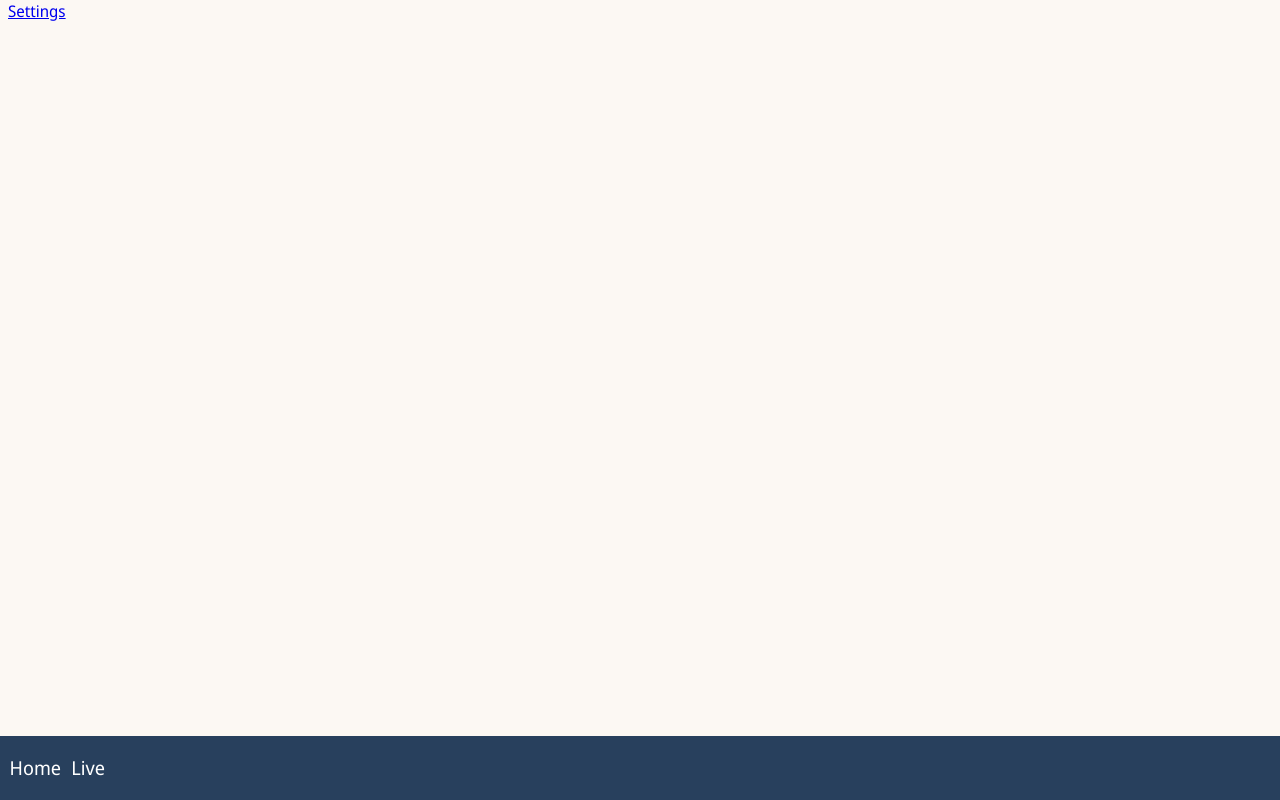
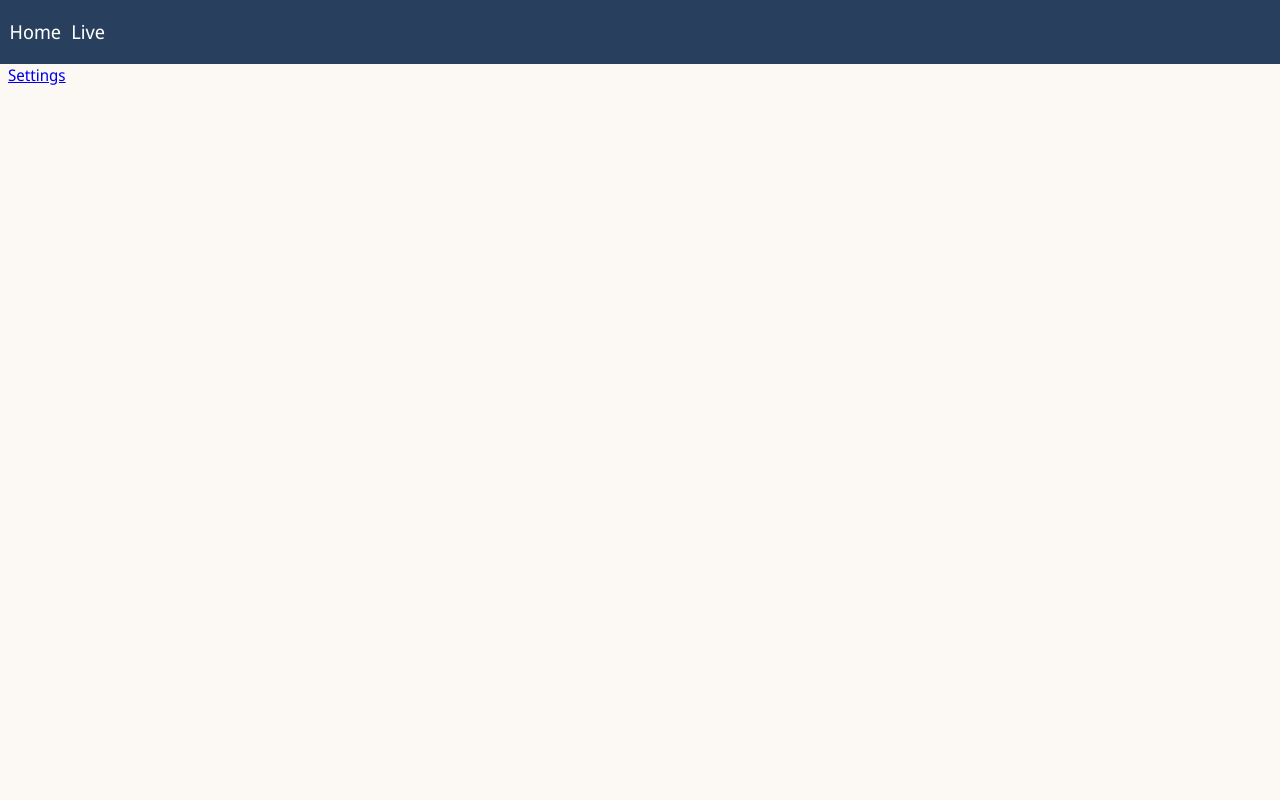
Before and after one commit to hiway/piebus, a Python web app: template src/piebus/templates/admin/index.html in a window 1280 px wide. Run offline with Jinja, Linux system fonts and the light colour scheme; the template is opened without the code that fills it: most values are stand-ins (such as "Sample title", 1, 10 or a date in 2020).

Commit message:
Switch to top navigation bar above 600px wide.

```diff
--- a/src/piebus/static/css/default.css
+++ b/src/piebus/static/css/default.css
@@ -115,5 +115,12 @@ video, img, p.frame-text {
   }
 }
 
-@media only screen and (min-width: 1200px) {
+@media only screen and (min-width: 600px) {
+  .wrapper {
+    grid-template-columns: auto;
+    grid-template-rows: 4em auto;
+    grid-template-areas:
+      "nav"
+      "content";
+  }
 }
```
